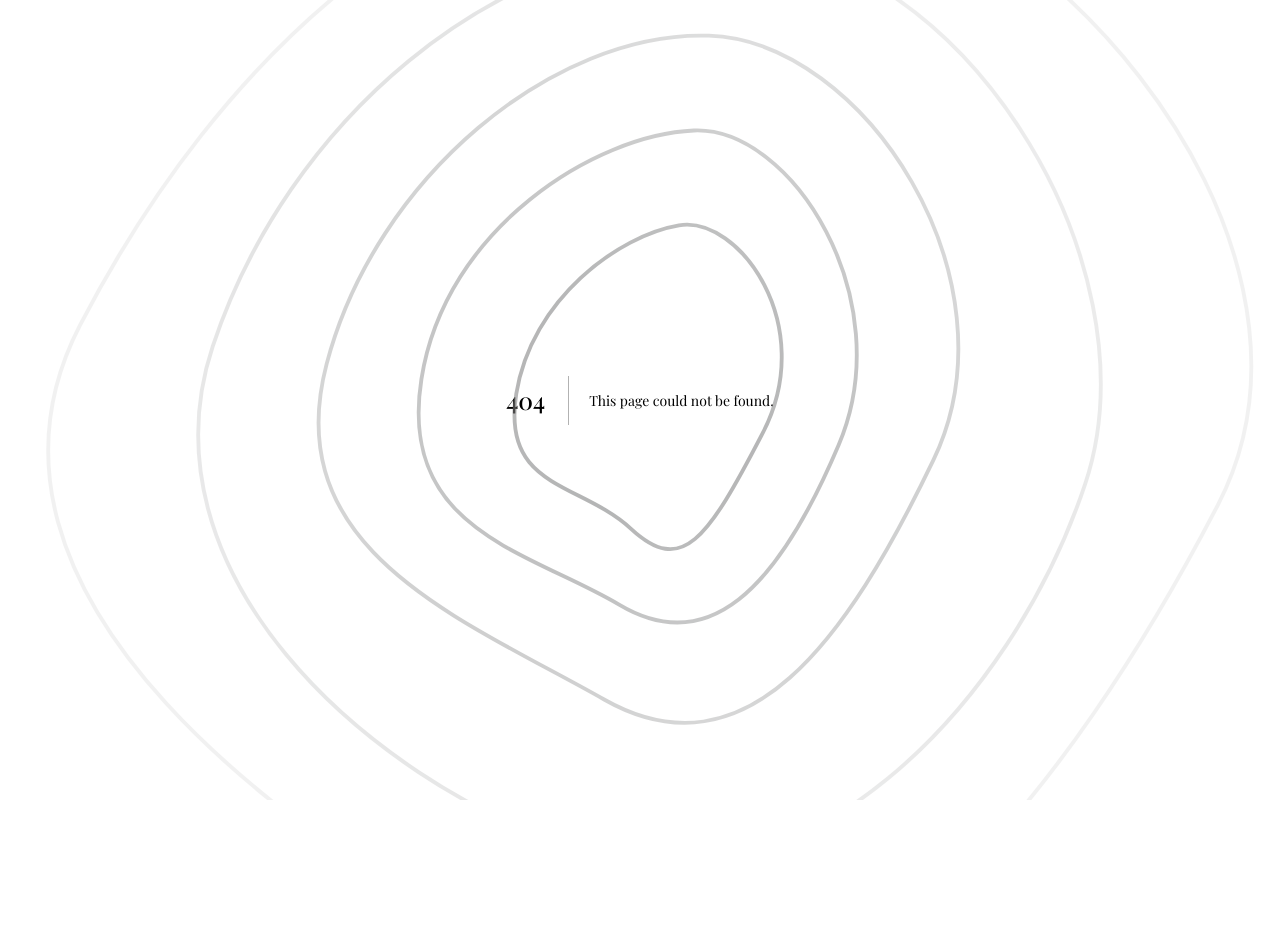
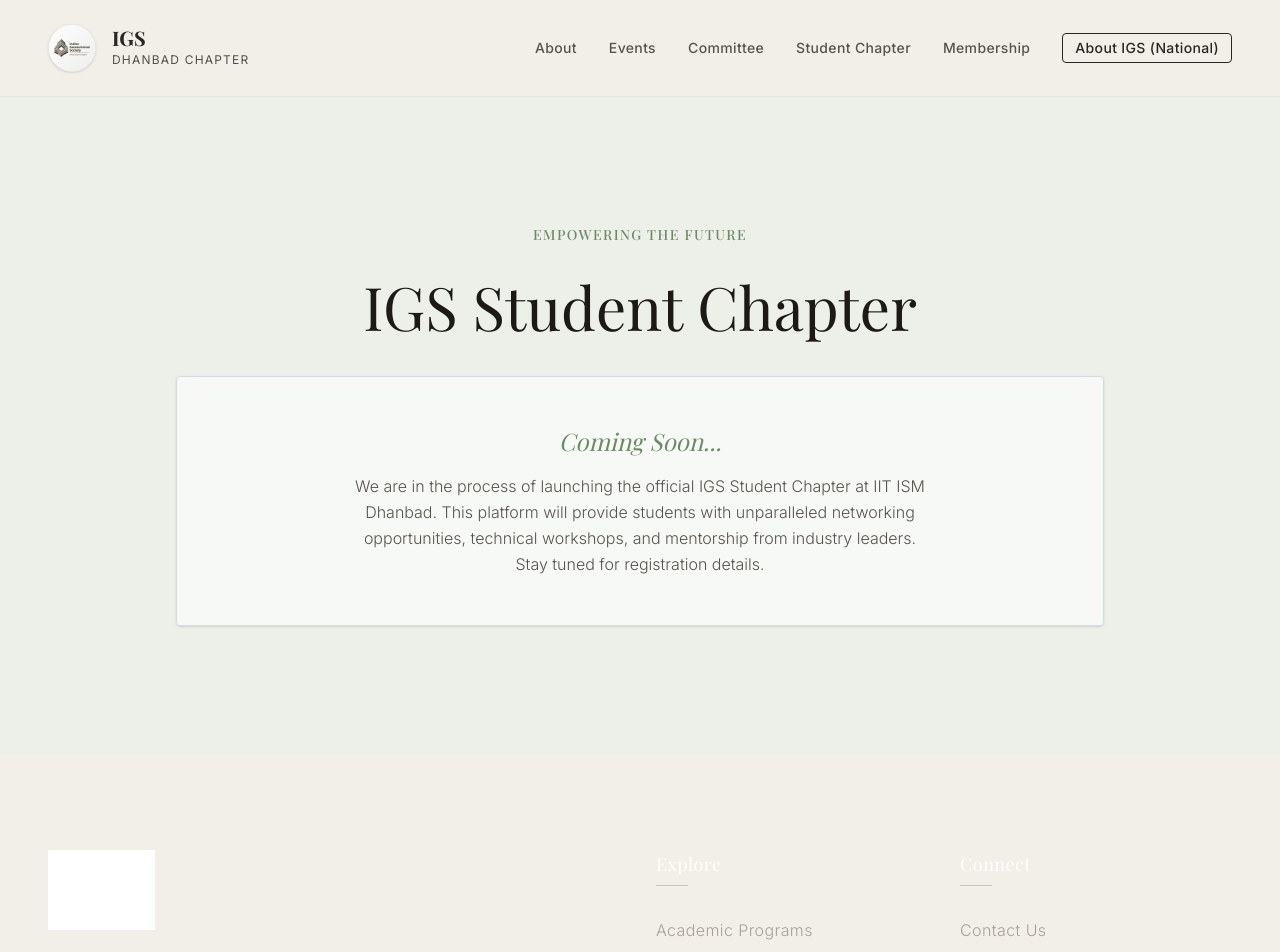
Before and after one commit to iXION82/Geotech, a Next.js app: page /student-chapter in a window 1280 px wide. Before the commit this address had no page. Shown: the top 952 px of the page. Before the commit the page ends 800 px from the top, so only its background shows below. Built offline with nearby package versions, Linux system fonts and the light colour scheme; grey boxes are pictures that could not be loaded; a web font is replaced by a local one.

Commit message:
fix : moved student chapter to a dedicated page

```diff
--- a/app/page.tsx
+++ b/app/page.tsx
@@ -5,7 +5,6 @@
 import { ResearchWork } from "@/components/sections/ResearchWork";
 import { CampusIdentity } from "@/components/sections/CampusIdentity";
 import { EntryFacilities } from "@/components/sections/EntryFacilities";
-import { StudentChapter } from "@/components/sections/StudentChapter";
 import { Footer } from "@/components/sections/Footer";
 
 export default function Home() {
@@ -18,7 +17,6 @@
       <ResearchWork />
       <CampusIdentity />
       <EntryFacilities />
-      <StudentChapter />
       <Footer />
     </main>
   );
--- /dev/null
+++ b/app/student-chapter/page.tsx
@@ -0,0 +1,19 @@
+"use client";
+
+import { Navbar } from "@/components/sections/Navbar";
+import { Footer } from "@/components/sections/Footer";
+import { StudentChapter } from "@/components/sections/StudentChapter";
+
+export default function StudentChapterPage() {
+  return (
+    <main className="flex min-h-screen flex-col relative w-full bg-[#f2efe9]">
+      <Navbar isLight={true} />
+
+      <div className="flex-grow flex flex-col justify-center pt-24">
+        <StudentChapter />
+      </div>
+
+      <Footer />
+    </main>
+  );
+}
--- a/components/sections/Navbar.tsx
+++ b/components/sections/Navbar.tsx
@@ -53,7 +53,7 @@
             { name: "About", href: "/#about" },
             { name: "Events", href: "/events" },
             { name: "Committee", href: "/members" },
-            { name: "Student Chapter", href: "/#student-chapter" },
+            { name: "Student Chapter", href: "/student-chapter" },
             { name: "Membership", href: "/members#membership" }
           ].map((item) => (
             <Link
```
